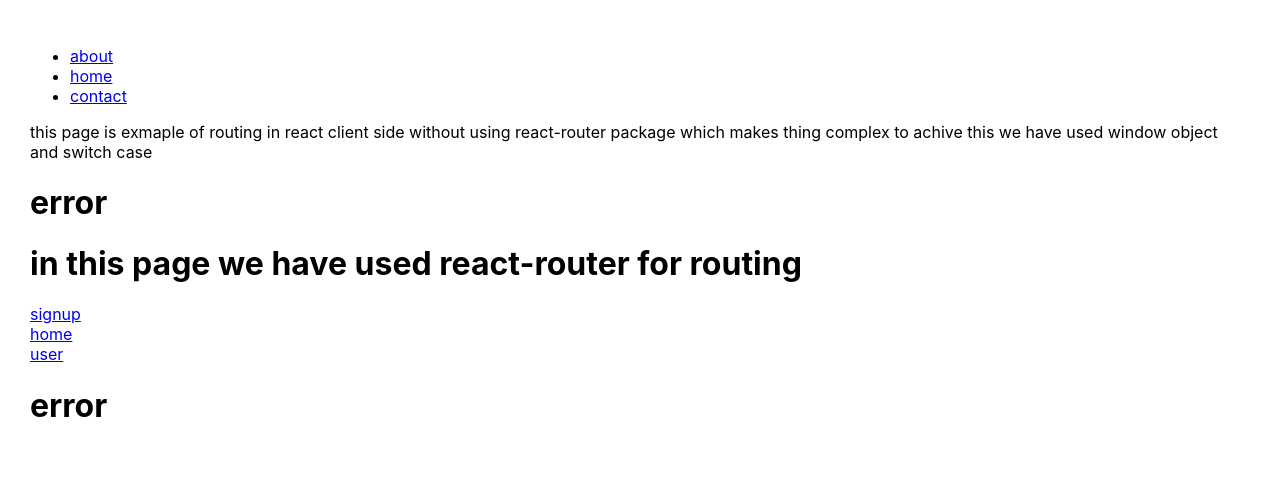
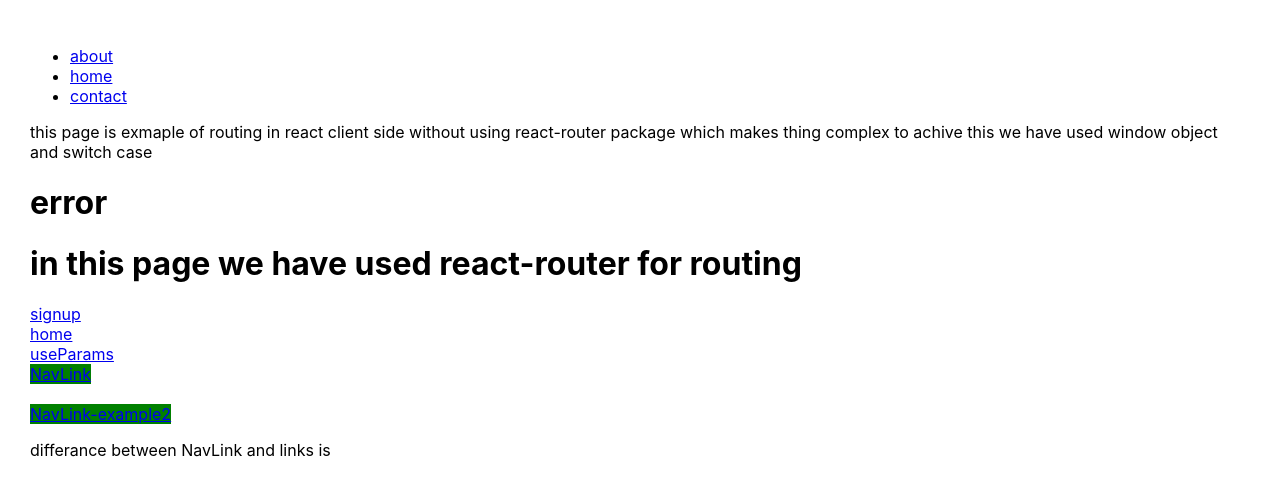
Before and after one commit to Nitishkumar922001/React-practice, a React (Create React App) app in the folder routing/: page /navlink in a window 1280 px wide. Shown: the top 496 px of the page. Built offline with nearby package versions, Linux system fonts and the light colour scheme.

Commit message:
practice of NavLink is done

```diff
--- a/routing/src/Nav.js
+++ b/routing/src/Nav.js
@@ -1,4 +1,4 @@
-import { Link } from "react-router-dom";
+import { Link, NavLink } from "react-router-dom";
 
 function Nav1()
 {
@@ -8,7 +8,12 @@ function Nav1()
     <br></br>
     <Link to='/home'>home</Link>
     <br/>
-    <Link to='/user/yashmonkey'>user</Link>
+    <Link to='/user/yashmonkey'>useParams</Link>
+    <br/>
+   <NavLink className="bg-color " to="/navlink">NavLink</NavLink>
+  <br/>
+  <br/>
+   <NavLink style={({isActive})=>({backgroundColor:isActive?'green':'red'})}to="/navlink">NavLink-example2</NavLink>
     </>)
 }
 export default Nav1;
--- /dev/null
+++ b/routing/src/NavLink.js
@@ -0,0 +1,10 @@
+
+
+function NavLink1()
+{
+ return(<div>
+    <p> differance between NavLink and links is</p>
+ </div>)
+
+}
+export default NavLink1;
--- a/routing/src/RoutingWithReactRouter.js
+++ b/routing/src/RoutingWithReactRouter.js
@@ -1,6 +1,7 @@
-import {BrowserRouter,Routes,Route} from 'react-router-dom'
+import {BrowserRouter,Routes,Route, NavLink} from 'react-router-dom'
 import Nav1 from './Nav.js';
 import UserParamsHook from './UserParamsHook.js';
+import NavLink1 from './NavLink.js';
 function RoutingWithReactRouter()
 {
 return(
@@ -14,6 +15,7 @@ return(
                 <Route path='/signup' element={<h1>signup</h1>}></Route>
                 <Route path='/home' element={<h1>home</h1>}/>
                 <Route path='/user/:name' element={<UserParamsHook/>}/>
+                <Route path='/navlink' element={<NavLink1/>}/>
                 <Route path='/*' element={<h1>error</h1>}/>
 
             </Routes>
--- a/routing/src/index.css
+++ b/routing/src/index.css
@@ -14,3 +14,9 @@ code {
 #root{
   padding: 30px;
 }
+.bg-color{
+  background-color: red;
+}
+.active{
+  background-color:green;
+}
```
